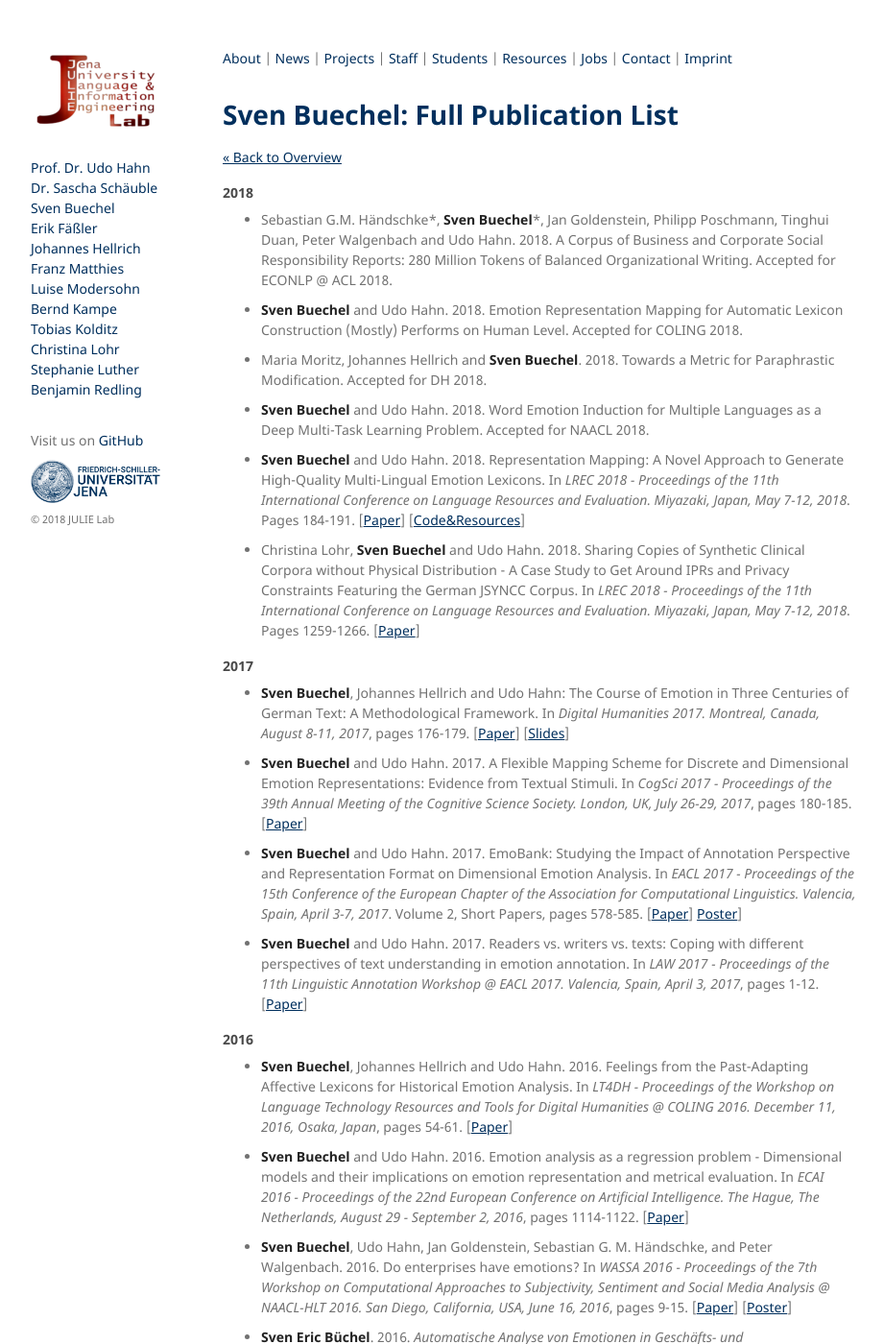
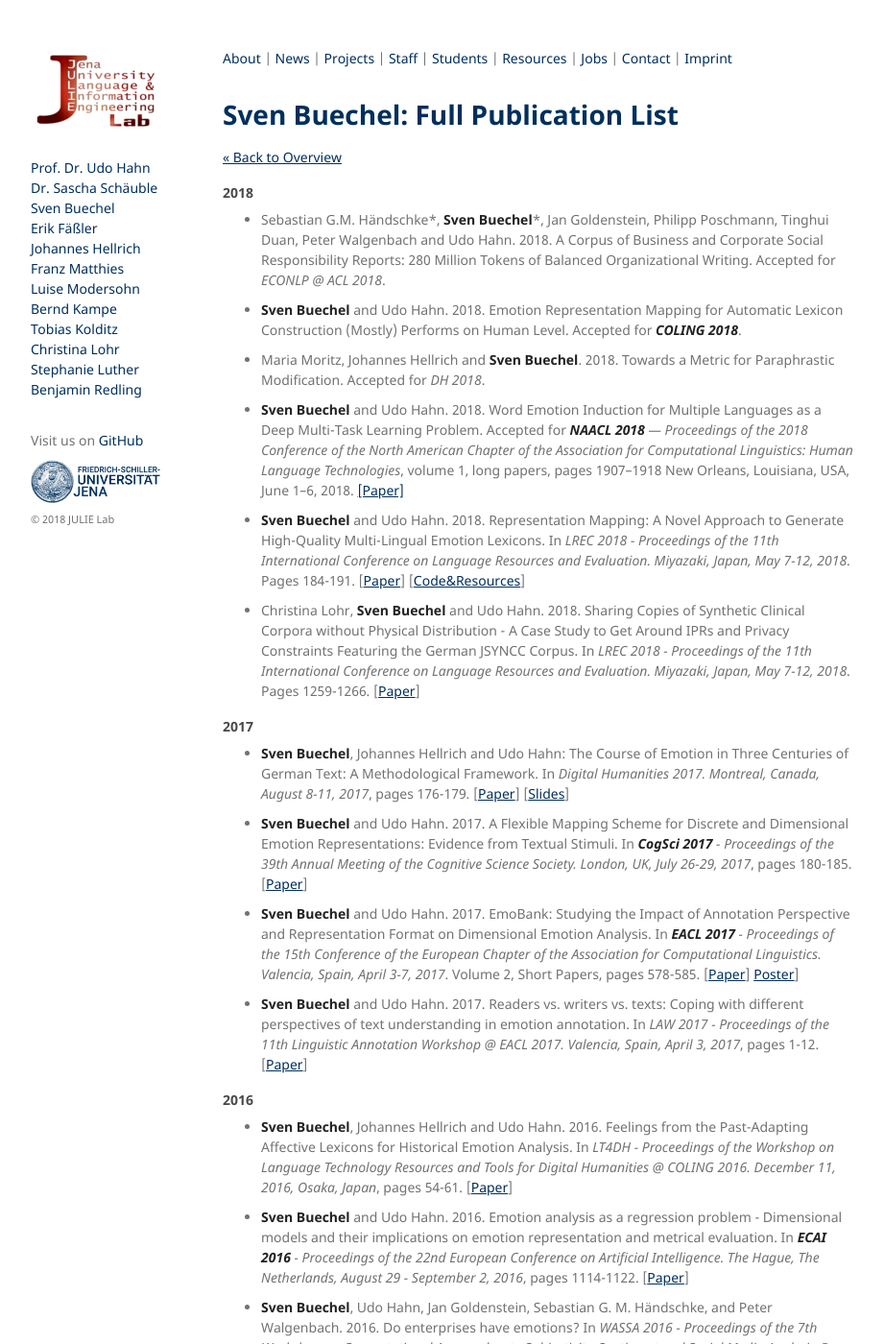
Before and after one commit to JULIELab/JULIELab.github.io, a Jekyll site: the page built from staff/Buechel/publication.md, in a window 1280 px wide and 1400 px high. Shown: the whole window at 96% size, without its empty margins (178-1099 px from the left). Built offline with Jekyll 4.4.1, drawn with Linux system fonts in a browser that asks for light colours; our own code applies the rules of GitHub Pages for plain Markdown files.

Commit message:
Update publication.md

```diff
--- a/staff/Buechel/publication.md
+++ b/staff/Buechel/publication.md
@@ -8,13 +8,13 @@ layout: staff
 
 #### 2018
 
-* Sebastian G.M. Händschke\*, **Sven Buechel**\*, Jan Goldenstein, Philipp Poschmann, Tinghui Duan, Peter Walgenbach and Udo Hahn. 2018. A Corpus of Business and Corporate Social Responsibility Reports: 280 Million Tokens of Balanced Organizational Writing. Accepted for ECONLP @ ACL 2018.
+* Sebastian G.M. Händschke\*, **Sven Buechel**\*, Jan Goldenstein, Philipp Poschmann, Tinghui Duan, Peter Walgenbach and Udo Hahn. 2018. A Corpus of Business and Corporate Social Responsibility Reports: 280 Million Tokens of Balanced Organizational Writing. Accepted for *ECONLP @ ACL 2018*.
 
-* **Sven Buechel** and Udo Hahn. 2018. Emotion Representation Mapping for Automatic Lexicon Construction (Mostly) Performs on Human Level. Accepted for COLING 2018.
+* **Sven Buechel** and Udo Hahn. 2018. Emotion Representation Mapping for Automatic Lexicon Construction (Mostly) Performs on Human Level. Accepted for ***COLING 2018***.
 
-* Maria Moritz, Johannes Hellrich and **Sven Buechel**. 2018. Towards a Metric for Paraphrastic Modification. Accepted for DH 2018.
+* Maria Moritz, Johannes Hellrich and **Sven Buechel**. 2018. Towards a Metric for Paraphrastic Modification. Accepted for *DH 2018*.
 
-* **Sven Buechel** and Udo Hahn. 2018. Word Emotion Induction for Multiple Languages as a Deep Multi-Task Learning Problem. Accepted for NAACL 2018.
+* **Sven Buechel** and Udo Hahn. 2018. Word Emotion Induction for Multiple Languages as a Deep Multi-Task Learning Problem. Accepted for ***NAACL 2018** —  Proceedings of the 2018 Conference of the North American Chapter of the Association for Computational Linguistics: Human Language Technologies*, volume 1, long papers, pages 1907–1918 New Orleans, Louisiana, USA, June 1–6, 2018. [[Paper]](http://aclweb.org/anthology/N18-1173)
 
 * **Sven Buechel** and Udo Hahn. 2018. Representation Mapping: A Novel Approach to Generate High-Quality Multi-Lingual Emotion Lexicons. In *LREC 2018 - Proceedings of the 11th International Conference on Language Resources and Evaluation. Miyazaki, Japan, May 7-12, 2018*. Pages 184-191. [[Paper](http://www.lrec-conf.org/proceedings/lrec2018/pdf/402.pdf)] [[Code&Resources](https://github.com/JULIELab/EmoMap)]
 
@@ -24,9 +24,9 @@ layout: staff
 
 * **Sven Buechel**, Johannes Hellrich and Udo Hahn: The Course of Emotion in Three Centuries of German Text: A Methodological Framework. In *Digital Humanities 2017. Montreal, Canada, August 8-11, 2017*, pages 176-179. [[Paper](http://www.julielab.de/coling_multimedia/de/downloads/Papers/Buechel_DH_2017.pdf)] [[Slides](http://www.julielab.de/coling_multimedia/de/downloads/Papers/Buechel_DH_2017_Slides.pdf)]
 
-* **Sven Buechel** and Udo Hahn. 2017. A Flexible Mapping Scheme for Discrete and Dimensional Emotion Representations: Evidence from Textual Stimuli. In *CogSci 2017 - Proceedings of the 39th Annual Meeting of the Cognitive Science Society. London, UK, July 26-29, 2017*, pages 180-185. [[Paper](https://mindmodeling.org/cogsci2017/papers/0046/paper0046.pdf)]
+* **Sven Buechel** and Udo Hahn. 2017. A Flexible Mapping Scheme for Discrete and Dimensional Emotion Representations: Evidence from Textual Stimuli. In ***CogSci 2017** - Proceedings of the 39th Annual Meeting of the Cognitive Science Society. London, UK, July 26-29, 2017*, pages 180-185. [[Paper](https://mindmodeling.org/cogsci2017/papers/0046/paper0046.pdf)]
 
-* **Sven Buechel** and Udo Hahn. 2017. EmoBank: Studying the Impact of Annotation Perspective and Representation Format on Dimensional Emotion Analysis. In *EACL 2017 - Proceedings of the 15th Conference of the European Chapter of the Association for Computational Linguistics. Valencia, Spain, April 3-7, 2017*. Volume 2, Short Papers, pages 578-585. [[Paper](http://aclweb.org/anthology/E17-2092)] [Poster](http://www.julielab.de/coling_multimedia/de/_users/Buechel/poster_eacl_2017_v4_final.pdf)]
+* **Sven Buechel** and Udo Hahn. 2017. EmoBank: Studying the Impact of Annotation Perspective and Representation Format on Dimensional Emotion Analysis. In ***EACL 2017** - Proceedings of the 15th Conference of the European Chapter of the Association for Computational Linguistics. Valencia, Spain, April 3-7, 2017*. Volume 2, Short Papers, pages 578-585. [[Paper](http://aclweb.org/anthology/E17-2092)] [Poster](http://www.julielab.de/coling_multimedia/de/_users/Buechel/poster_eacl_2017_v4_final.pdf)]
 
 * **Sven Buechel** and Udo Hahn. 2017. Readers vs. writers vs. texts: Coping with different perspectives of text understanding in emotion annotation. In *LAW 2017 - Proceedings of the 11th Linguistic Annotation Workshop @ EACL 2017. Valencia, Spain, April 3, 2017*, pages 1-12. [[Paper](http://aclweb.org/anthology/W17-0801)]
 
@@ -34,7 +34,7 @@ layout: staff
 
 * **Sven Buechel**, Johannes Hellrich and Udo Hahn. 2016. Feelings from the Past-Adapting Affective Lexicons for Historical Emotion Analysis. In *LT4DH - Proceedings of the Workshop on Language Technology Resources and Tools for Digital Humanities @ COLING 2016. December 11, 2016, Osaka, Japan*, pages 54-61. [[Paper](https://aclweb.org/anthology/W/W16/W16-4008.pdf)]
 
-* **Sven Buechel** and Udo Hahn. 2016. Emotion analysis as a regression problem - Dimensional models and their implications on emotion representation and metrical evaluation. In *ECAI 2016 - Proceedings of the 22nd European Conference on Artificial Intelligence. The Hague, The Netherlands, August 29 - September 2, 2016*, pages 1114-1122. [[Paper](http://ebooks.iospress.nl/volumearticle/44864)]
+* **Sven Buechel** and Udo Hahn. 2016. Emotion analysis as a regression problem - Dimensional models and their implications on emotion representation and metrical evaluation. In ***ECAI 2016** - Proceedings of the 22nd European Conference on Artificial Intelligence. The Hague, The Netherlands, August 29 - September 2, 2016*, pages 1114-1122. [[Paper](http://ebooks.iospress.nl/volumearticle/44864)]
 
 * **Sven Buechel**, Udo Hahn, Jan Goldenstein, Sebastian G. M. Händschke, and Peter Walgenbach. 2016. Do enterprises have emotions? In *WASSA 2016 - Proceedings of the 7th Workshop on Computational Approaches to Subjectivity, Sentiment and Social Media Analysis @ NAACL-HLT 2016. San Diego, California, USA, June 16, 2016*, pages 9-15. [[Paper](http://anthology.aclweb.org/W/W16/W16-0423.pdf)] [[Poster](http://www.julielab.de/coling_multimedia/de/_users/Buechel/Poster_Wassa_final.pdf)]
 
```
